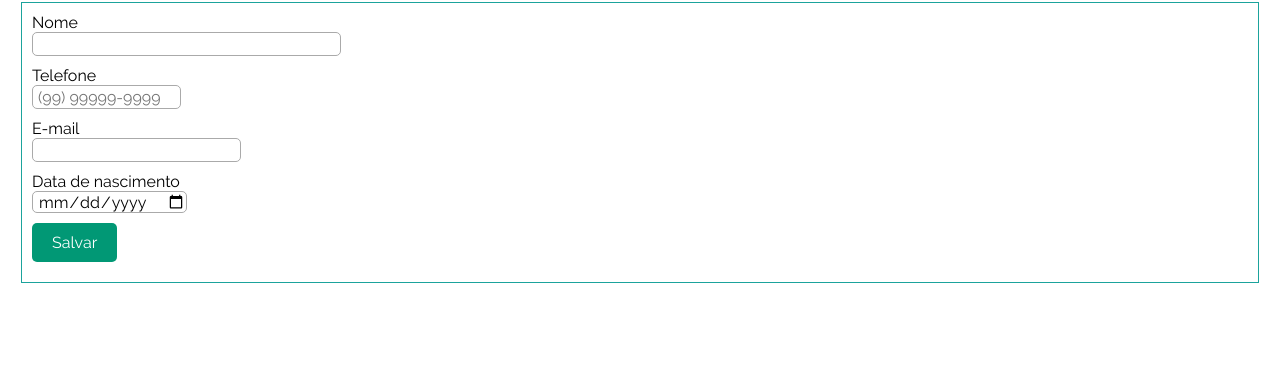
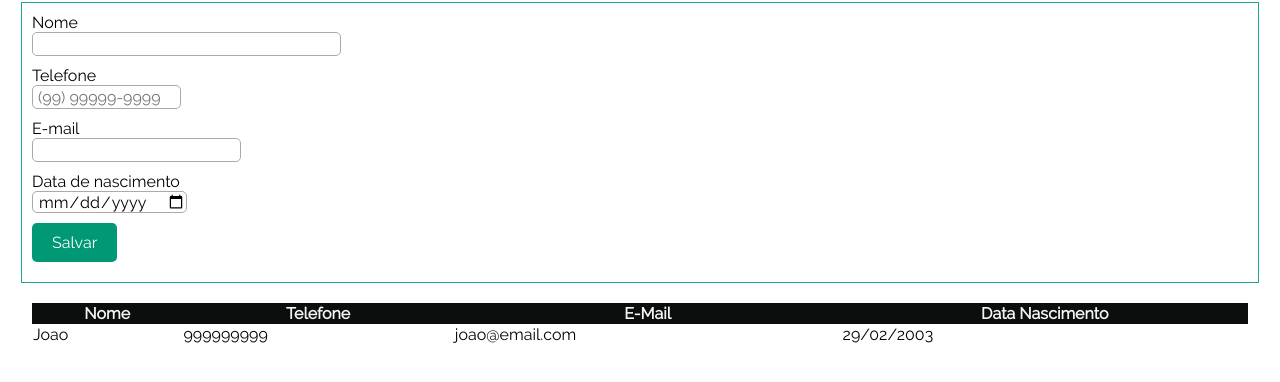
Before and after one commit to iurycarvalhoo/CPW2_2019_2, a plain HTML site: page Aula03/index.html in a window 1280 px wide. Shown: the part 98-480 px from the top of the page. Drawn offline with nearby package versions, Linux system fonts and the light colour scheme.

Commit message:
versao agenda

```diff
--- a/Aula03/index.html
+++ b/Aula03/index.html
@@ -39,7 +39,10 @@
 
             <input type="submit" value="Salvar">
         </form>
+
+
     </div>
+    <div id="listagemContatos"></div>
     <script src="src/js/index.js"></script>
     <script src="src/js/mascaras.js"></script>
 </body>
--- a/Aula03/src/js/index.js
+++ b/Aula03/src/js/index.js
@@ -3,7 +3,16 @@
  * (in memory DB)
  */
 
- var contatos= [];
+var contatos= [
+   {
+      nome: 'Joao',
+      telefone:'999999999',
+      email: 'joao@email.com',
+      dataNascimento:'29/02/2003'
+   }
+
+];
+renderizarTabelaContatos();
 
 /**
  * cria um apelido para a
@@ -32,6 +41,99 @@
    //adiciona o contato no BD ( no final do vetor-push)
    contatos.push(contato);
 
-    console.log(contatos);
+   //Invoca a renderização da tabela
+   renderizarTabelaContatos();
 
 }
+
+function renderizarTabelaContatos(){
+   if(contatos.length> 0){
+      let areaListagemContatos=document.getElementById('listagemContatos')
+
+      /**
+       * limpa a area de listagem
+       */
+      areaListagemContatos.innerHTML='';
+
+      /**
+       * Criar Tabela
+       */
+       let tabela=document.createElement('table');
+
+       let cabecalho=criarCabecalhoTabela();
+
+        //Adiciona o Cabeçalho dentro da tabela
+        tabela.appendChild(cabecalho);
+
+         let corpoTabela=criarCorpoTabela();
+         //Adiciona o corpo da tabela(dados) na tabela
+         tabela.appendChild(corpoTabela);
+
+        //Adiciona a tabela na area de listagem
+        areaListagemContatos.appendChild(tabela);
+   }
+}
+
+function criarCabecalhoTabela(){
+       /**
+        * cria o cabeçalho da tabela
+        */
+       let cabecalho=document.createElement('thead');
+       let linhaCabecalho=document.createElement('tr');
+       let colunaNome=document.createElement('th');
+       colunaNome.innerText='Nome';
+       let colunaTel=document.createElement('th');
+       colunaTel.innerText='Telefone';
+       let colunaEmail=document.createElement('th');
+       colunaEmail.innerText='E-Mail';
+       colunaDtaNasc=document.createElement('th');
+       colunaDtaNasc.innerText='Data Nascimento';
+       //Adiciona as colunas na linha do cabeçalho
+       linhaCabecalho.appendChild(colunaNome);
+       linhaCabecalho.appendChild(colunaTel);
+       linhaCabecalho.appendChild(colunaEmail);
+       linhaCabecalho.appendChild(colunaDtaNasc);
+       //Adiciona a linha do cabeçalho no cabeçalho
+       cabecalho.appendChild(linhaCabecalho);
+
+       //Retorna o cabeçalho criado
+       return cabecalho;
+
+}
+
+function criarCorpoTabela(){
+   /**
+    * Cria Corpo da tabela
+    */
+
+    let corpoTabela=document.createElement('tbody');
+
+    /**
+     * Cria as Linhas de contatos
+     */
+    for(let i=0;i<contatos.length;i++){
+   /**
+   * Cria uma nova linha no corpo da tabela
+   */
+   let linha= document.createElement('tr');
+   let celulaNome=document.createElement('td');
+   celulaNome.innerText=contatos[i].nome;
+   linha.appendChild(celulaNome);
+   let celulaTelefone=document.createElement('td');
+   celulaTelefone.innerText=contatos[i].telefone;
+   linha.appendChild(celulaTelefone);
+   let celulaEmail=document.createElement('td');
+   celulaEmail.innerText=contatos[i].email;
+   linha.appendChild(celulaEmail);
+   let celulaDtaNasc=document.createElement('td');
+   celulaDtaNasc.innerText=contatos[i].dataNascimento;
+   linha.appendChild(celulaDtaNasc);
+
+    /**
+     * Adiciona a nova linha no corpo da tabela
+     */
+      corpoTabela.appendChild(linha);
+    }
+
+    return corpoTabela;
+}
--- a/Aula03/src/styles/estilos.scss
+++ b/Aula03/src/styles/estilos.scss
@@ -72,7 +72,25 @@ body {
             border: none;
         }
     }
+}
+
+#listagemContatos{
+    margin-top:20px;
 
 
 
+    table{
+        border-collapse: collapse;
+       // border: 1px solid black;
+       margin:auto;
+       width:95%;
+       font-family: $fonte-padrao;
+
+
+
+       thead{
+           background-color: $cor-header;
+           color:whitesmoke;
+       }
+    }
 }
```
Also changed, not shown: Aula03/src/styles/estilos.css, 1 other file. Lines whose indentation alone changed are shown as unchanged.
